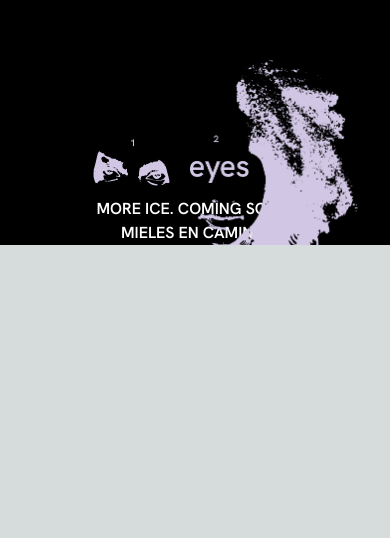
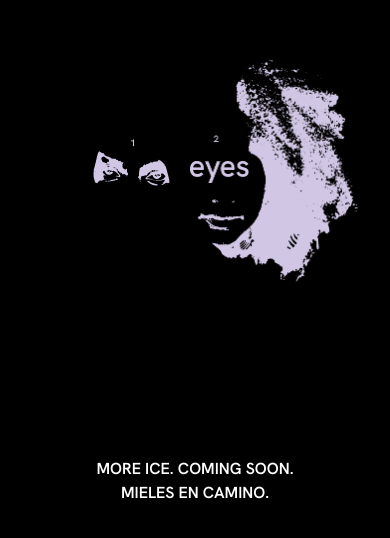
Before and after one commit to uvee-dev/honeyice-web-project, a Next.js app: page / in a window 390 px wide. Shown: the part 134-672 px from the top of the page. Built offline with nearby package versions, Linux system fonts and the light colour scheme.

Commit message:
Mobile View Solution v3

```diff
--- a/app/components/comingSoon.jsx
+++ b/app/components/comingSoon.jsx
@@ -6,7 +6,7 @@ import style from "./coming.module.css";
 
 const ComingSoon = () => {
   return (
-    <div className={style.container + " w-full absolute max-h-screen"}>
+    <div className={style.container + " w-full absolute h-screen"}>
       <div className="h-[70%] w-full">
         {/* NEGRA */}
         <motion.div
```
